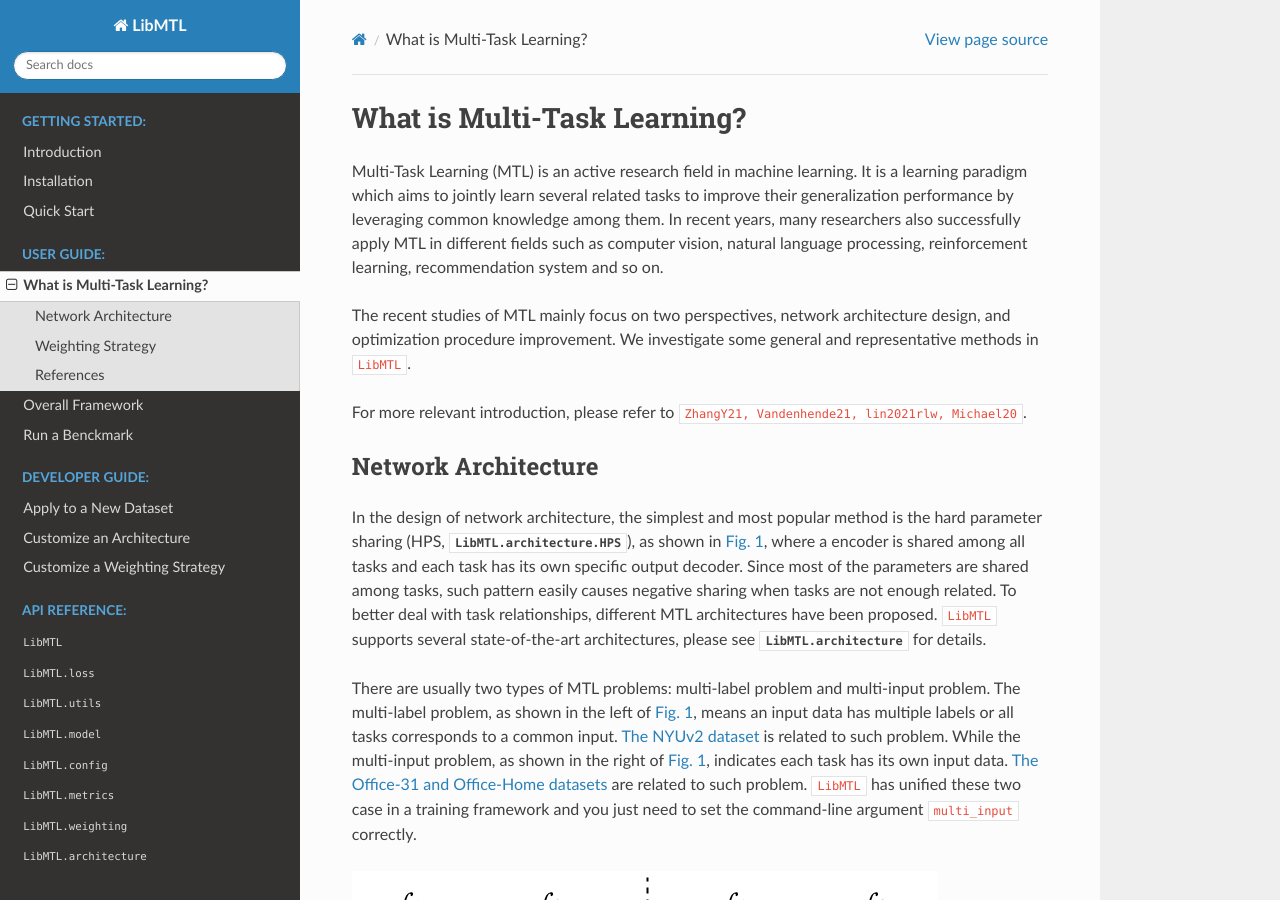
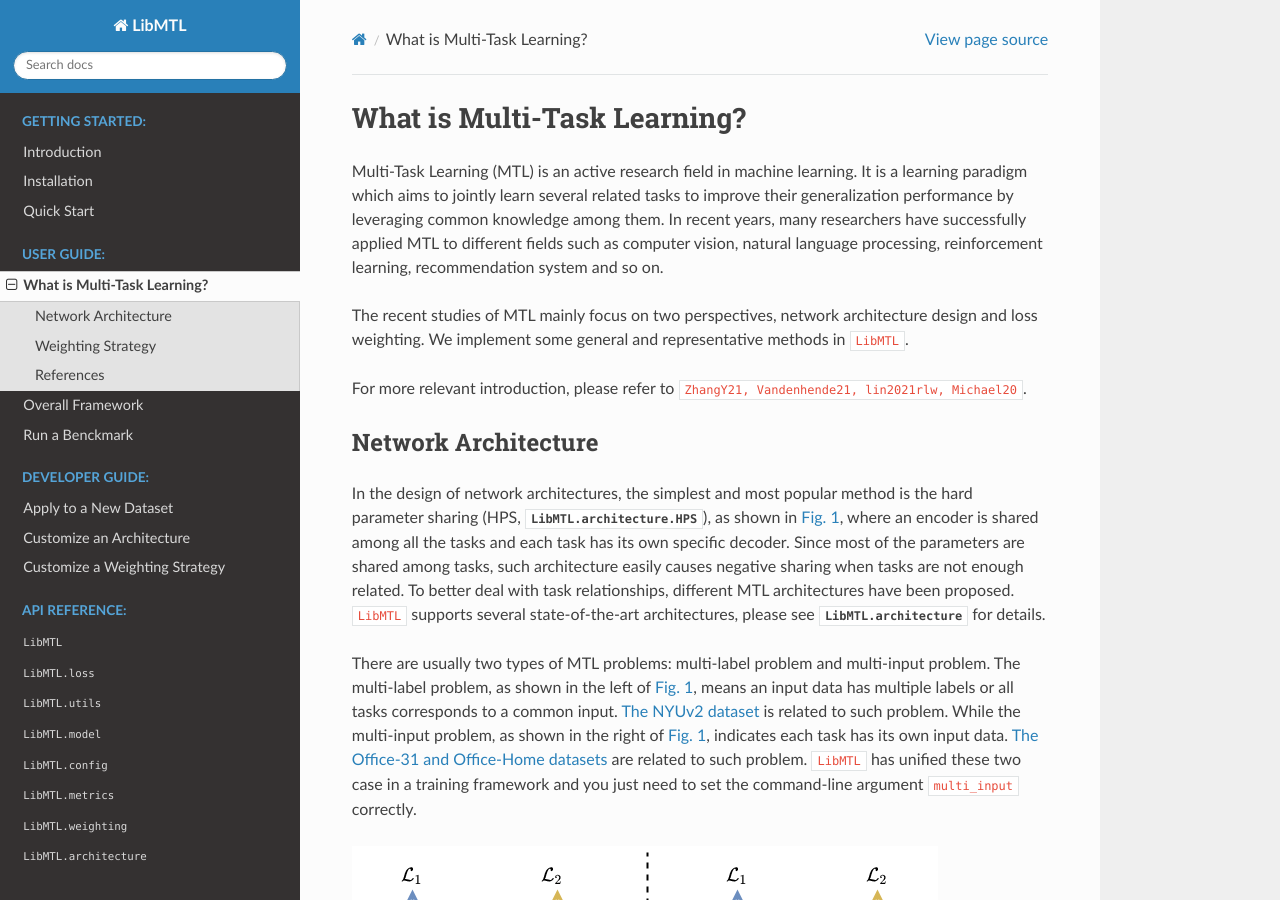
Before and after one commit to median-research-group/LibMTL, a Sphinx documentation site: the page built from docs/docs/user_guide/mtl.md, in a window 1280 px wide and 900 px high. Built offline with Sphinx 7.4.7 and the Read the Docs theme 2.0.0, drawn with Linux system fonts in a browser that asks for light colours; cross-references to code outside the pages are shown as plain code.

Commit message:
Update mtl.md

````diff
--- a/docs/docs/user_guide/mtl.md
+++ b/docs/docs/user_guide/mtl.md
@@ -1,9 +1,9 @@
 ## What is Multi-Task Learning?
 
 ```eval_rst
-Multi-Task Learning (MTL) is an active research field in machine learning. It is a learning paradigm which aims to jointly learn several related tasks to improve their generalization performance by leveraging common knowledge among them. In recent years, many researchers also successfully apply MTL in different fields such as computer vision, natural language processing, reinforcement learning, recommendation system and so on.
+Multi-Task Learning (MTL) is an active research field in machine learning. It is a learning paradigm which aims to jointly learn several related tasks to improve their generalization performance by leveraging common knowledge among them. In recent years, many researchers have successfully applied MTL to different fields such as computer vision, natural language processing, reinforcement learning, recommendation system and so on.
 
-The recent studies of MTL mainly focus on two perspectives, network architecture design, and optimization procedure improvement. We investigate some general and representative methods in ``LibMTL``.
+The recent studies of MTL mainly focus on two perspectives, network architecture design and loss weighting. We implement some general and representative methods in ``LibMTL``.
 
 For more relevant introduction, please refer to :cite:`ZhangY21, Vandenhende21, lin2021rlw, Michael20`.
 ```
@@ -11,7 +11,7 @@ For more relevant introduction, please refer to :cite:`ZhangY21, Vandenhende21,
 ### Network Architecture
 
 ```eval_rst
-In the design of network architecture, the simplest and most popular method is the hard parameter sharing (HPS, :class:`LibMTL.architecture.HPS`), as shown in :numref:`my-fig-1`, where a encoder is shared among all tasks and each task has its own specific output decoder. Since most of the parameters are shared among tasks, such pattern easily causes negative sharing when tasks are not enough related. To better deal with task relationships, different MTL architectures have been proposed.  ``LibMTL`` supports several state-of-the-art architectures, please see :class:`LibMTL.architecture` for details.
+In the design of network architectures, the simplest and most popular method is the hard parameter sharing (HPS, :class:`LibMTL.architecture.HPS`), as shown in :numref:`my-fig-1`, where an encoder is shared among all the tasks and each task has its own specific decoder. Since most of the parameters are shared among tasks, such architecture easily causes negative sharing when tasks are not enough related. To better deal with task relationships, different MTL architectures have been proposed.  ``LibMTL`` supports several state-of-the-art architectures, please see :class:`LibMTL.architecture` for details.
 ```
 
 ```eval_rst
````
